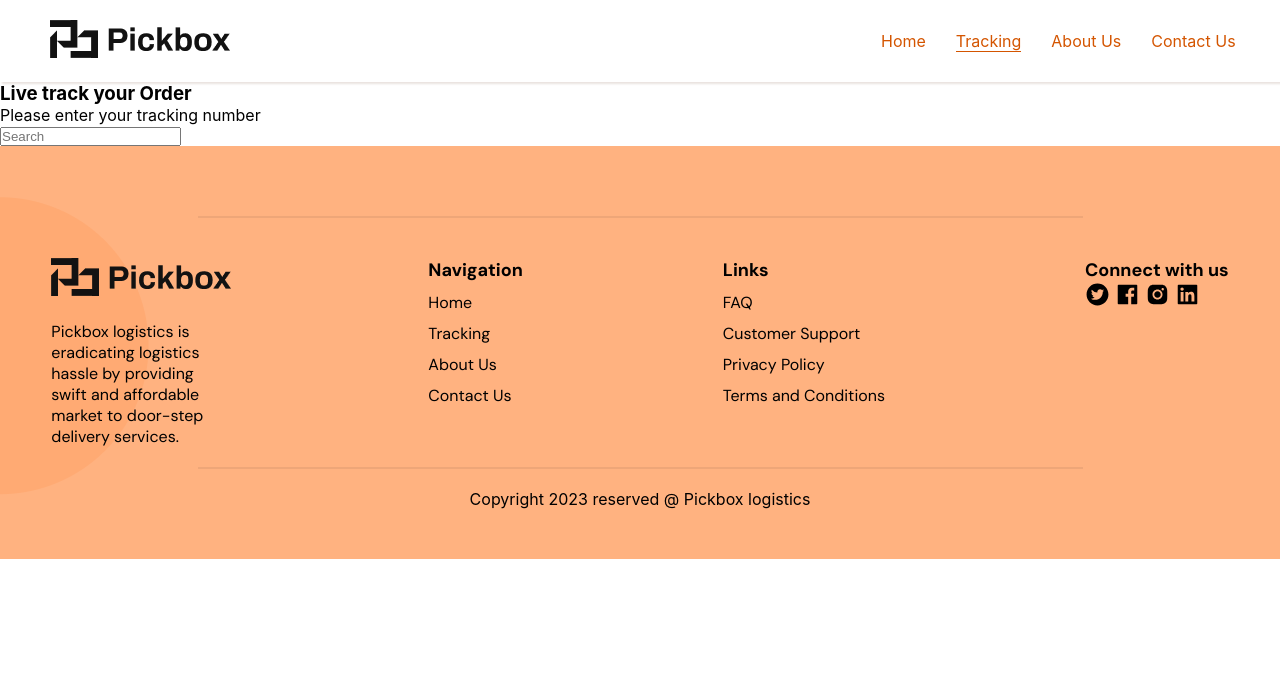
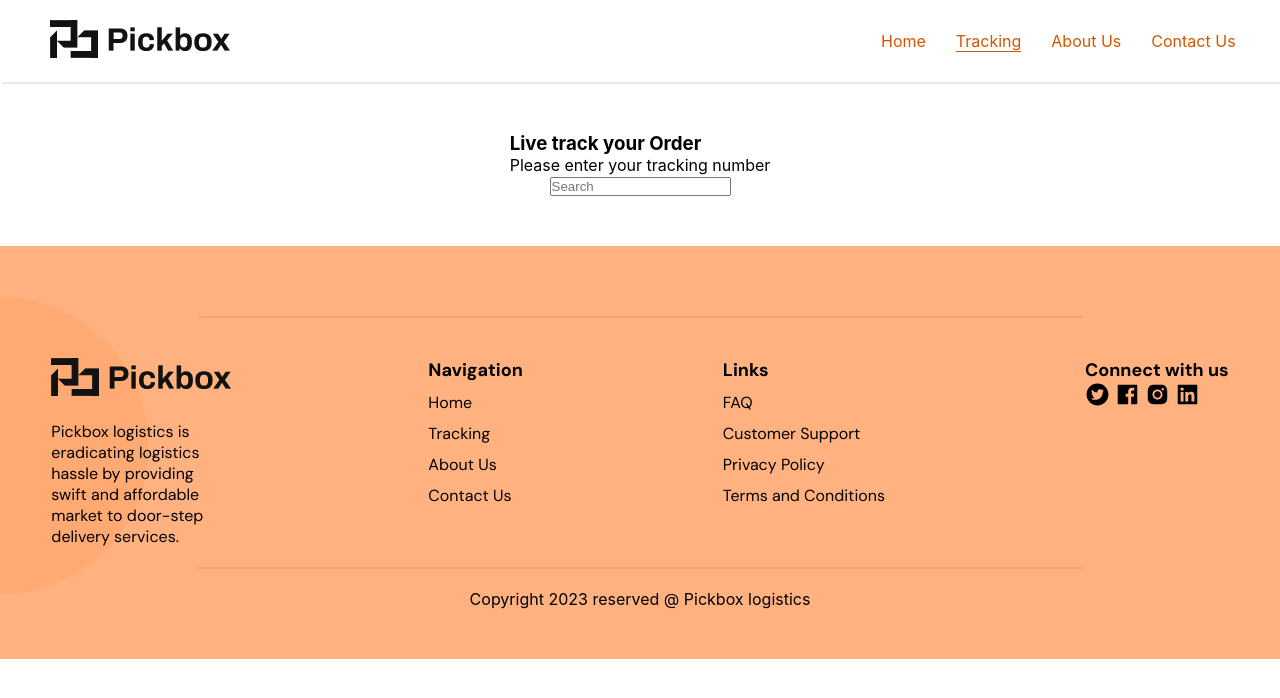
Before and after one commit to Pickbox-Project/Pickbox-frontend, a React (Create React App) app: page /tracking in a window 1280 px wide. Shown: the top 698 px of the page. Built offline with nearby package versions, Linux system fonts and the light colour scheme.

Commit message:
Started working on the Tracking Component

```diff
--- a/src/Components/Tracking/Tracking.css
+++ b/src/Components/Tracking/Tracking.css
@@ -0,0 +1,7 @@
+.tracking-container {
+    padding: 50px;
+    display: flex;
+    flex-direction: column;
+    justify-content: center;
+    align-items: center;
+}
```
